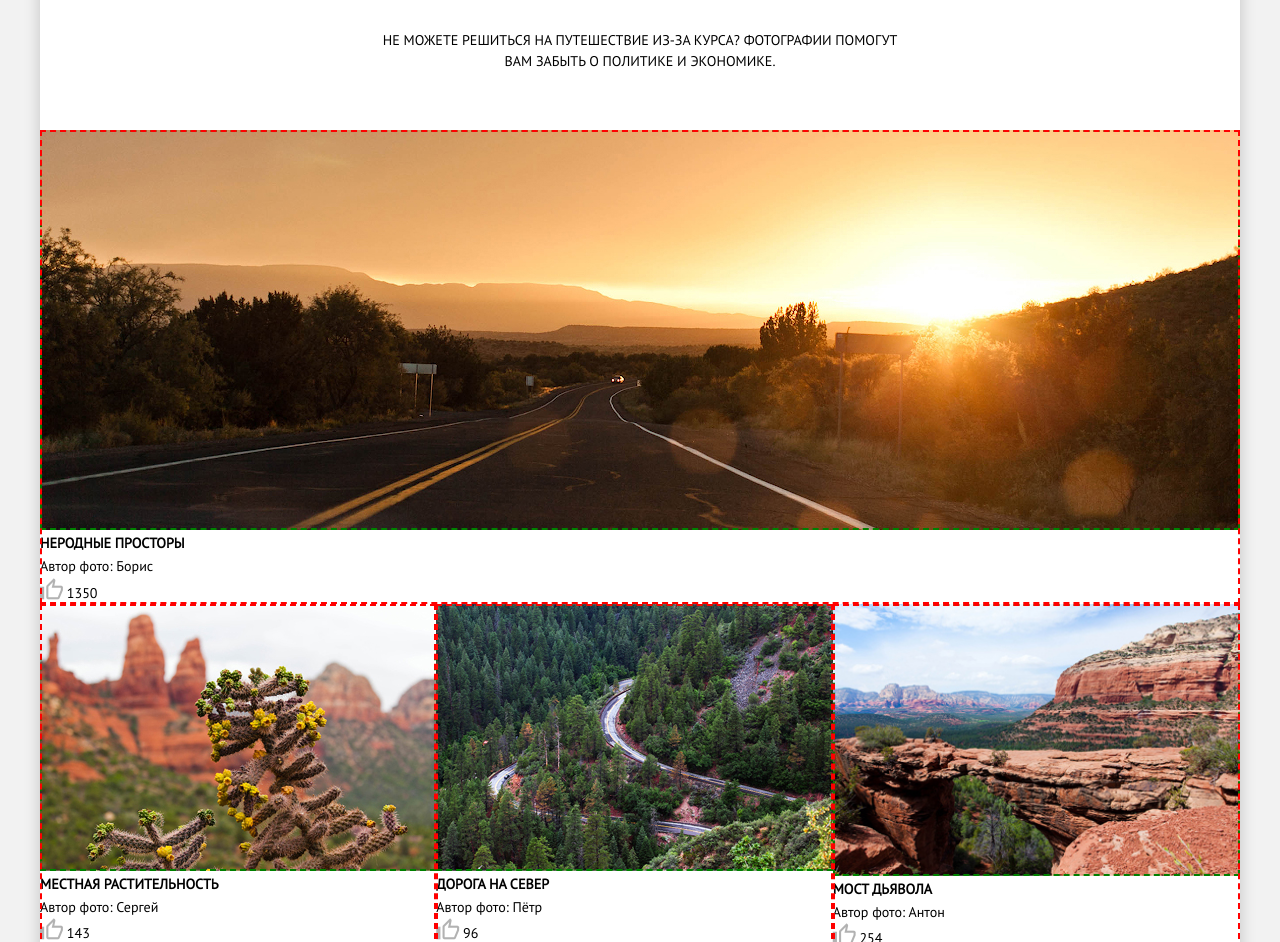
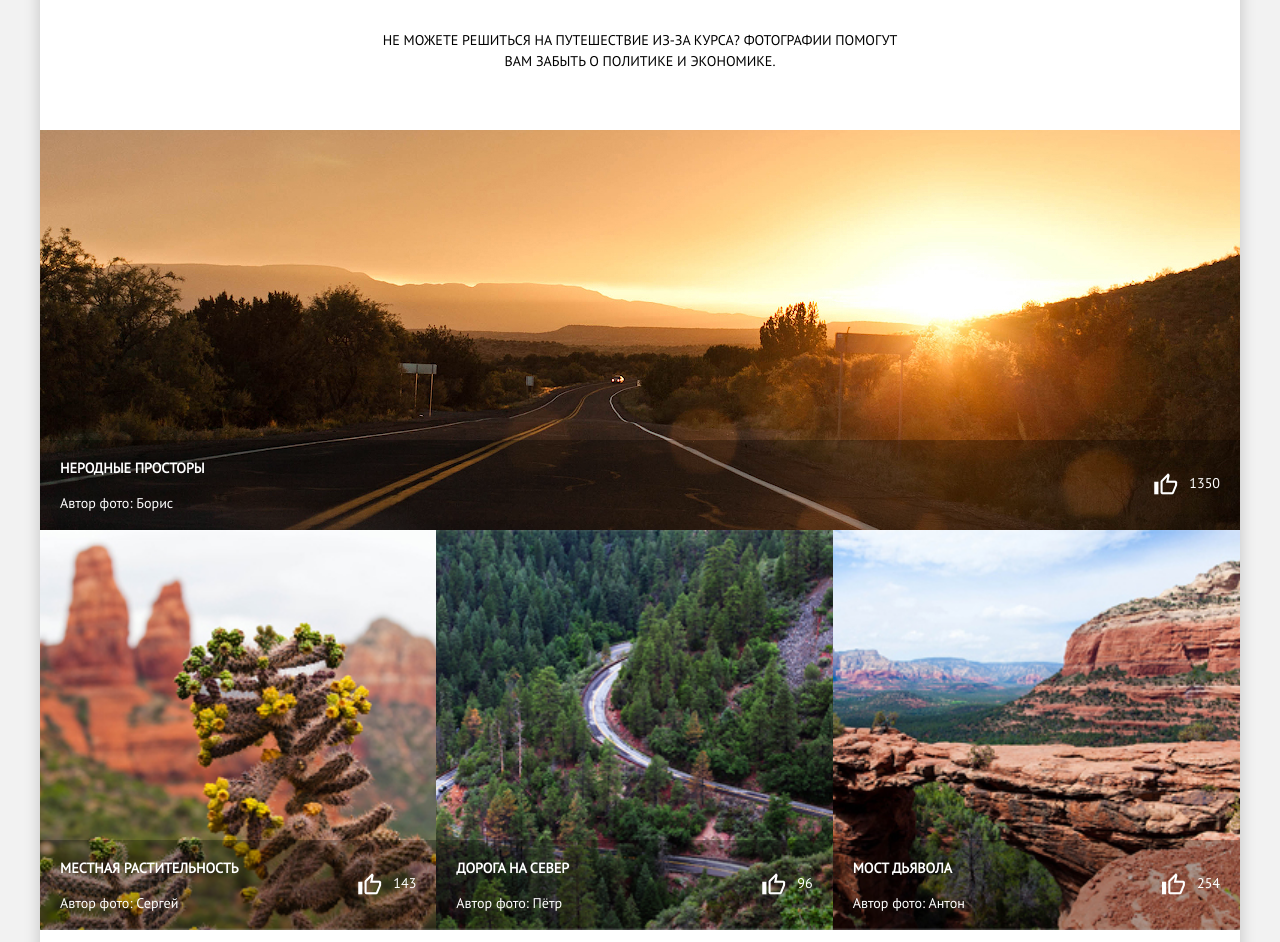
Before and after one commit to htmlacademy-adaptive/472465-sedona-25, a website: page source/catalog.html in a window 1280 px wide. Shown: the part 428-1370 px from the top of the page. Drawn offline with nearby package versions, Linux system fonts and the light colour scheme; files that its build step writes are made by us from their sources; files whose address does not match are found by name.

Commit message:
меню работает без  js каталог предварительно завершен

```diff
--- a/source/catalog.html
+++ b/source/catalog.html
@@ -55,14 +55,16 @@
     <section class="gallery__content">
       <h2 class="visually-hidden">Галерея лучших мест городка Седона</h2>
       <ul class="gallery__list">
-        <li class="gallery__list-item gallery__list-item--promo card card--promo">
-          <img class="card__pic" src="img/cat_1.jpg" alt="">
+        <li class="gallery__list-item gallery__list-item--promo card">
+          <img class="card__pic card__pic--promo" src="img/cat_1.jpg" alt="">
           <div class="card__info-wrapper">
+            <div class="card__text-wrapper">
               <p class="card__heading heading-small">Неродные просторы</p>
               <p class="card__info">
                 <span class="card__author">Автор фото:</span>
                 <span class="card__author-name">Борис</span>
               </p>
+            </div>
             <p class="card__like-wrapper">
               <button class="card__like-btn"><span class="visually-hidden">Нравится или не нравится</span></button>
               <span class="card__like-count">1350</span>
@@ -72,11 +74,13 @@
         <li class="gallery__list-item  card">
           <img class="card__pic" src="img/cat_2.jpg" alt="">
           <div class="card__info-wrapper">
+            <div class="card__text-wrapper">
               <p class="card__heading heading-small">Местная растительность</p>
               <p class="card__info">
                 <span class="card__author">Автор фото:</span>
                 <span class="card__author-name">Сергей</span>
               </p>
+            </div>
             <p class="card__like-wrapper">
               <button class="card__like-btn"><span class="visually-hidden">Нравится или не нравится</span></button>
               <span class="card__like-count">143</span>
@@ -86,11 +90,13 @@
         <li class="gallery__list-item  card">
           <img class="card__pic" src="img/cat_3.jpg" alt="">
           <div class="card__info-wrapper">
+            <div class="card__text-wrapper">
               <p class="card__heading heading-small">Дорога на север</p>
               <p class="card__info">
                 <span class="card__author">Автор фото:</span>
                 <span class="card__author-name">Пётр</span>
               </p>
+            </div>
             <p class="card__like-wrapper">
               <button class="card__like-btn"><span class="visually-hidden">Нравится или не нравится</span></button>
               <span class="card__like-count">96</span>
@@ -100,11 +106,13 @@
         <li class="gallery__list-item gallery__list-item--last card ">
           <img class="card__pic" src="img/cat_4.jpg" alt="">
           <div class="card__info-wrapper">
+            <div class="card__text-wrapper">
               <p class="card__heading heading-small">Мост дьявола</p>
               <p class="card__info">
                 <span class="card__author">Автор фото:</span>
                 <span class="card__author-name">Антон</span>
               </p>
+            </div>
             <p class="card__like-wrapper">
               <button class="card__like-btn"><span class="visually-hidden">Нравится или не нравится</span></button>
               <span class="card__like-count">254</span>
--- a/source/js/toggle-menu.js
+++ b/source/js/toggle-menu.js
@@ -1,5 +1,10 @@
 const toggleMenu = document.querySelector(".togle-menu");
 const mainMenu = document.querySelector(".menu");
+
+if (!mainMenu.classList.contains("menu--hide")) {
+  console.log("yes");
+  mainMenu.classList.add("menu--hide");
+}
 
 toggleMenu.addEventListener("click", function (e) {
   e.preventDefault;
--- a/source/sass/blocks/card.scss
+++ b/source/sass/blocks/card.scss
@@ -1,37 +1,109 @@
 .card {
+  position: relative;
   display: flex;
   flex-direction: column;
   padding: 1.7rem 1.42rem;
 
-  @include show-outline;
+
   @media (min-width: $tablet-width) {
+    border: none;
     padding: 0;
   }
 }
 
-.card__pic {
-  min-height: 280px;
-  object-fit: cover;
-@include show-outline(green);
-  @media (min-width: $tablet-width) {
-    min-height: 267px;
+.card:nth-of-type(2n+1):not(.card:first-of-type) .card__info-wrapper{
+@media (min-width: $tablet-width) and (max-width:$not-bigger-of-tablet){
+  background-color: $middle-grey;
+}
+
+}
+
+.card::after {
+  @media (max-width: $mobile-only) {
+    position: absolute;
+    bottom: 0;
+    left: 0;
+    display: inline-block;
+    content: "";
+    width: 100%;
+    height: 1px;
+    background-color: $btn-dsbled-bg;
   }
 }
 
-// .card__heading {
+.card__pic {
+  height: 280px;
+  object-fit: cover;
 
-//   @media (min-width: $tablet-width) {
+  @media (min-width: $tablet-width) {
+   height: 267px;
+  }
 
-//   }
-// }
+  @media (min-width: $desktop-width) {
+    min-height: 400px;
+  }
+}
 
-// .card__info {}
+.card__pic--promo {
+    @media (min-width: $tablet-width) {
+      min-height: 400px;
+    }
+}
 
-// .card__author {}
+.card__info-wrapper {
+  @media (min-width: $tablet-width) {
+    padding: 1rem 20px;
+    display: flex;
+    justify-content: space-between;
+    align-items: center;
+    background-color: $input-color;
+  }
 
-// .card__author-name {}
+  @media (min-width: $desktop-width) {
+    width: 100%;
+    position: absolute;
+    left: 0;
+    bottom: 0;
+    background-color: rgba(#000000, 0.3);
+    color: #ffffff;
+    }
+}
 
-// .card__like-wrapper {}
+.card__text-wrapper {
+  display: flex;
+  flex-direction: column;
+  @media (min-width: $tablet-width) {
+padding-right: 1rem;
+  }
+
+}
+
+.card__heading {
+    margin-top: 15px;
+    margin-bottom: 12px;
+    @media (min-width: $tablet-width) {
+      margin-top: 1px;
+    }
+}
+
+.card__info {
+  margin-bottom: 16px;
+
+  @media (min-width: $tablet-width) {
+margin-bottom: 2px;
+  }
+
+}
+
+
+
+.card__like-wrapper {
+  display: flex;
+  flex-wrap: nowrap;
+  @media (min-width: $tablet-width) {
+    padding-left: 1rem;
+  }
+}
 
 .card__like-btn {
   border: none;
@@ -39,7 +111,11 @@
   background-color: transparent;
   font-size: 21px;
   color: rgba(#000000, 0.3);
-
+cursor: pointer;
+margin-right: 12px;
+@media (min-width:$desktop-width) {
+color: #ffffff;
+}
 }
 
 .card__like-btn::before {
@@ -48,4 +124,6 @@
   content: "\e904";
 }
 
-.card__like-count {}
+.card__like-count {
+  padding: 0;
+}
--- a/source/sass/blocks/info.scss
+++ b/source/sass/blocks/info.scss
@@ -10,7 +10,7 @@
   text-align: center;
   padding: 6.43rem 1.36rem;
   background-image: url("../../img/info-bg-decor.png"), url("../img/intro_bg.jpg");
-  background-size: $tablet-width, cover;
+  background-size: $desktop-width, cover;
   background-position: center bottom, center bottom;
   background-repeat: no-repeat;
 
--- a/source/sass/blocks/main-footer.scss
+++ b/source/sass/blocks/main-footer.scss
@@ -33,9 +33,11 @@
 
 .main-footer__hash {
   text-align: center;
+  font-size: 21px;
   line-height: 1em;
+  font-weight: bold;
   margin-bottom: 2.85rem;
-  font-weight: bold;
+
 
   @include adapt-width($mobile-width, 284px);
 
--- a/source/sass/blocks/menu.scss
+++ b/source/sass/blocks/menu.scss
@@ -11,6 +11,8 @@
   width: 100%;
   font-weight: bold;
   text-transform: uppercase;
+  transition-duration: 0.4s;
+  transition-property: top;
 
   @media (min-width: $tablet-width) {
     position: static;
@@ -23,7 +25,13 @@
   }
 }
 
+.menu--hide {
+top: -2000px;
 
+  @media (min-width: $tablet-width) {
+    display: flex;
+  }
+}
 
 .menu__item {
   width: 100%;
@@ -112,11 +120,3 @@
     color: $current-link-clr;
   }
 }
-
-.menu--hide {
-  display: none;
-
-  @media (min-width: $tablet-width) {
-    display: flex;
-  }
-}
--- a/source/sass/global-variables.scss
+++ b/source/sass/global-variables.scss
@@ -2,6 +2,7 @@
 $mobile-width: 320px;
 $mobile-only: 767px;
 $tablet-width: 768px;
+$not-bigger-of-tablet: 1199px;
 $desktop-width: 1200px;
 
 // colors
@@ -23,6 +24,7 @@ $undelines-clr: #d6d6d6;
 $btn-hover-bg: #669ec0;
 $btn-active-bg: #5496bd;
 $btn-dsbled-bg: #e5e5e5;
+$middle-grey: #eaeaea;
 
 
 // menu colors
```
Also changed, not shown: source/index.html (+3 -3 lines), source/test.html (+9 -6 lines). Lines whose indentation alone changed are shown as unchanged.
